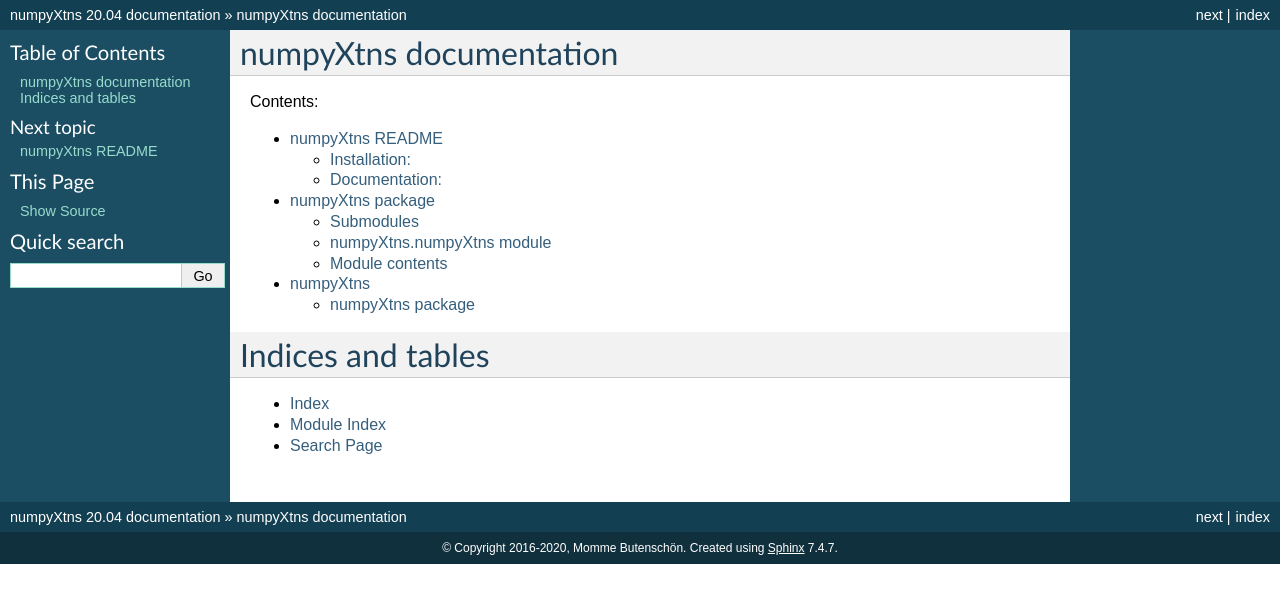
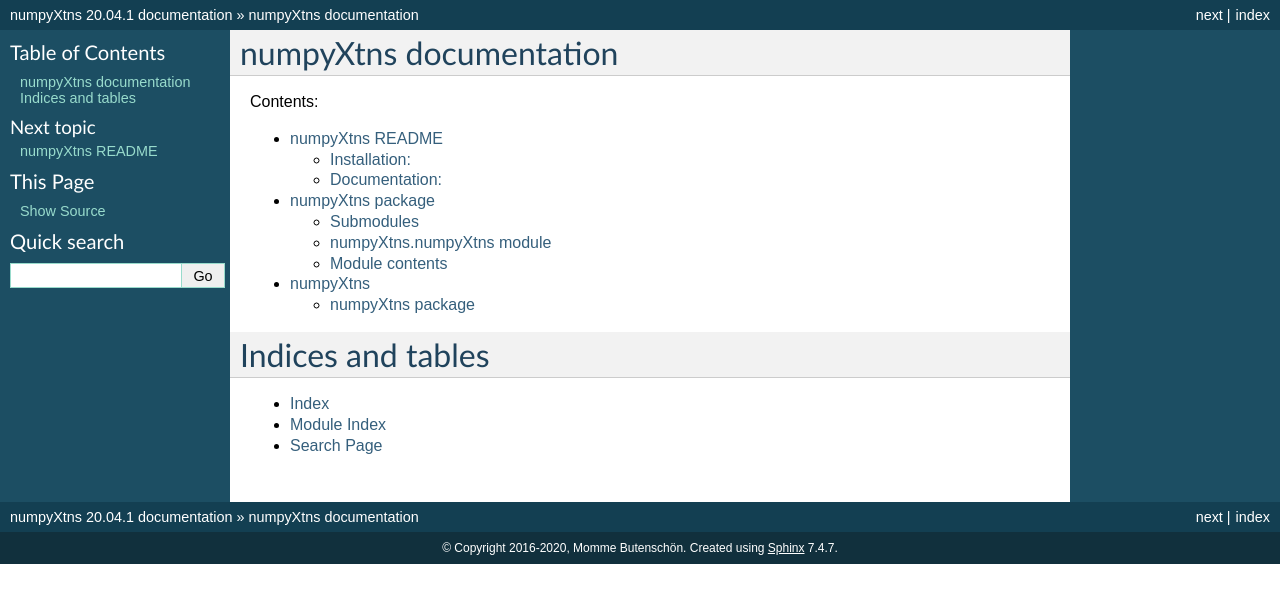
Before and after one commit to mommebutenschoen/numpyXtns, a Sphinx documentation site: the page built from docs/index.rst, in a window 1280 px wide. Shown: the top 603 px of the page. Built offline with Sphinx 7.4.7, drawn with Linux system fonts in a browser that asks for light colours.

Commit message:
Release 20.04.1.

```diff
--- a/docs/conf.py
+++ b/docs/conf.py
@@ -59,9 +59,9 @@
 # built documents.
 #
 # The short X.Y version.
-version = u'20.04'
+version = u'20.04.1'
 # The full version, including alpha/beta/rc tags.
-release = u'20.04'
+release = u'20.04.1'
 
 # The language for content autogenerated by Sphinx. Refer to documentation
 # for a list of supported languages.
--- a/setup.py
+++ b/setup.py
@@ -23,7 +23,7 @@
     # Versions should comply with PEP440.  For a discussion on single-sourcing
     # the version across setup.py and the project code, see
     # https://packaging.python.org/en/latest/single_source_version.html
-    version='20.04',
+    version='20.04.1',
 
     description='Numpy extension functions.',
     long_description=long_description,
```
